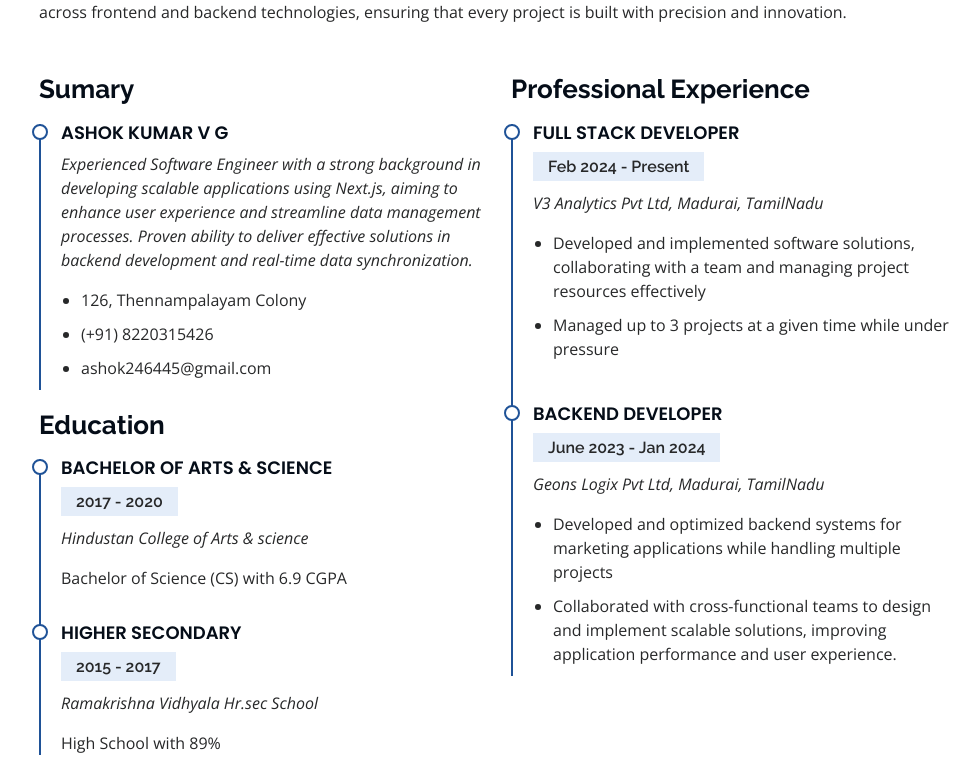
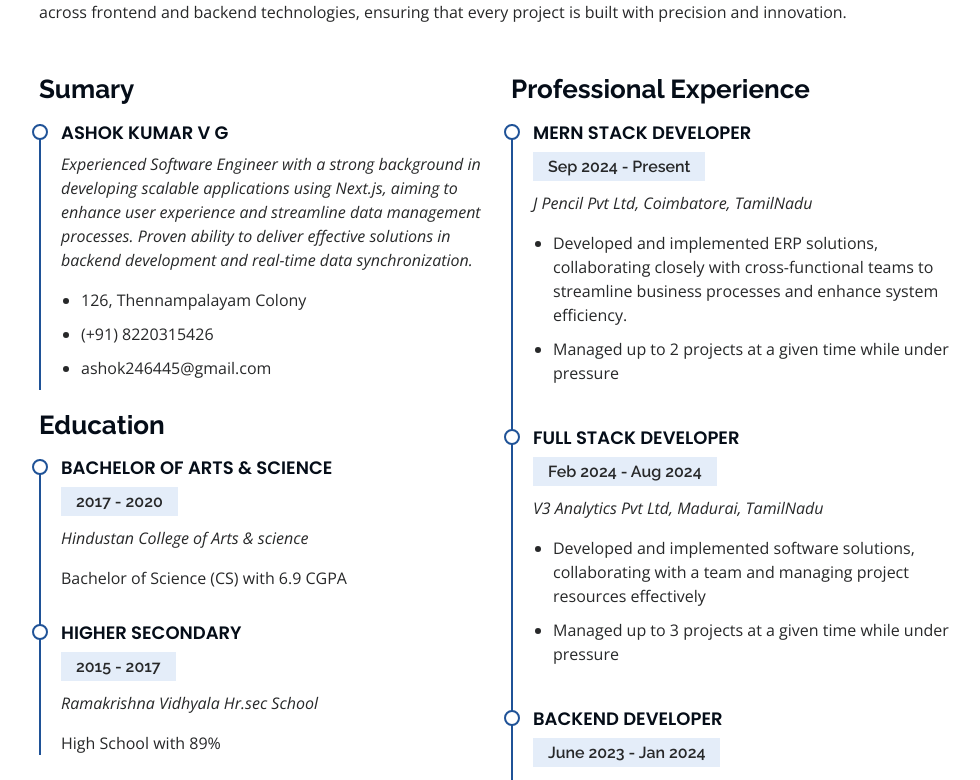
Before and after one commit to AshokAshok24/my-portfolio, a Next.js app: page /resume in a window 1280 px wide. Shown: the part 986-1766 px from the top of the page, without its empty margins (291-1271 px from the left). Built offline with nearby package versions, Linux system fonts and the light colour scheme.

Commit message:
remuse changes

```diff
--- a/components/Resume.jsx
+++ b/components/Resume.jsx
@@ -46,9 +46,22 @@ const Resume = () => {
                         </div>
                         <div class="col-lg-6" data-aos="fade-up" data-aos-delay="100">
                             <h3 class="resume-title">Professional Experience</h3>
+
+                            <div class="resume-item">
+                                <h4>MERN Stack Developer</h4>
+                                <h5>Sep 2024 - Present</h5>
+                                <p><em>J Pencil Pvt Ltd, Coimbatore, TamilNadu</em></p>
+                                <ul>
+                                    <li>
+                                    Developed and implemented ERP solutions, collaborating closely with cross-functional teams to streamline business processes and enhance system efficiency.
+                                    </li>
+                                    <li>Managed up to 2 projects at a given time while under pressure</li>
+                                </ul>
+                            </div>
+
                             <div class="resume-item">
                                 <h4>Full Stack Developer</h4>
-                                <h5>Feb 2024 - Present</h5>
+                                <h5>Feb 2024 - Aug 2024</h5>
                                 <p><em>V3 Analytics Pvt Ltd, Madurai, TamilNadu</em></p>
                                 <ul>
                                     <li>
@@ -58,6 +71,7 @@ const Resume = () => {
                                     <li>Managed up to 3 projects at a given time while under pressure</li>
                                 </ul>
                             </div>
+
                             <div class="resume-item">
                                 <h4>BackEnd Developer</h4>
                                 <h5>June 2023 - Jan 2024</h5>
```
